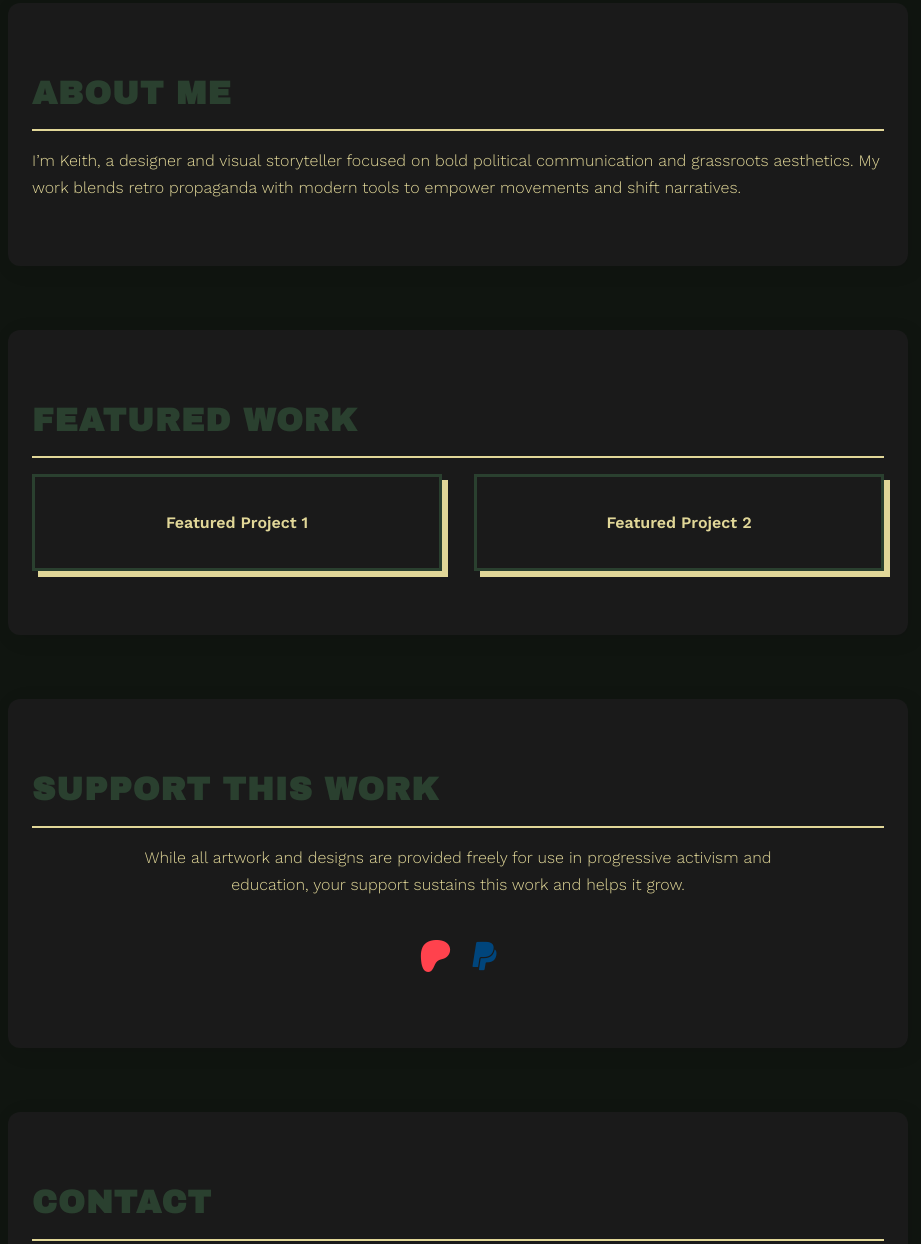
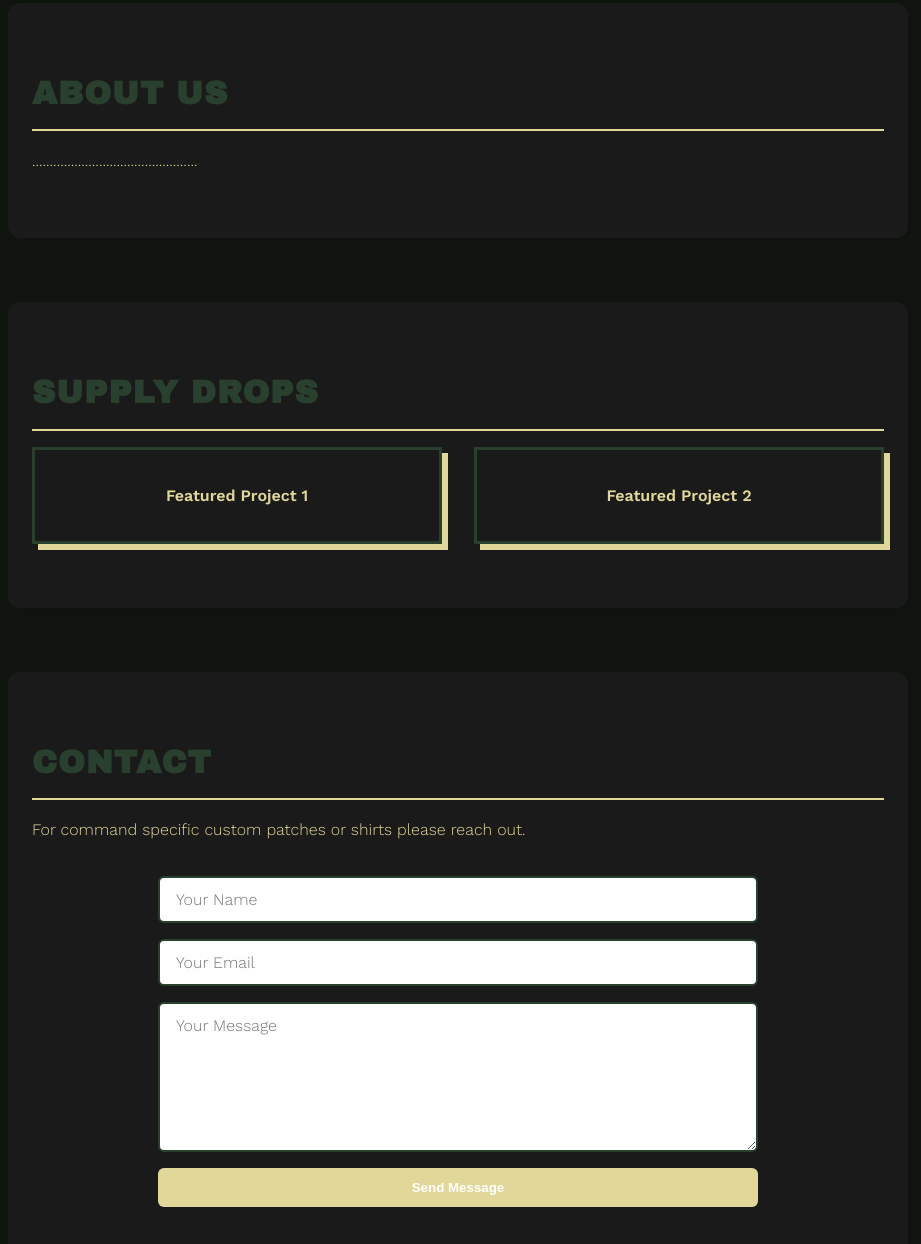
Before and after one commit to keithchaput/KeithChaput-, a plain HTML site: page index.html in a window 1280 px wide. Shown: the part 606-1850 px from the top of the page, without its empty margins (182-1103 px from the left). Drawn offline with nearby package versions, Linux system fonts and the light colour scheme.

Commit message:
Update index.html

```diff
--- a/index.html
+++ b/index.html
@@ -30,7 +30,7 @@
     }
 
     header {
-      background: url('bannerbackground.png') center/contain no-repeat;
+      background: url() center/contain no-repeat;
       background-size: 100% auto;
       background-attachment: fixed;
       color: var(--text-light);
@@ -275,11 +275,10 @@
 <body role="document">
   <header role="banner">
     <h1>Redacted Supply</h1>
-    <p class="tagline">Tactical Gear for the Rebellious Few.</p>
+    <p class="tagline">Engineered for the Unseen</p>
     <nav role="navigation" aria-label="Main Navigation">
       <a href="#about">About</a>
-      <a href="#featured">Featured Work</a>
-      <a href="#support">Support</a>
+      <a href="#featured">Supply Drops</a>
       <a href="#contact">Contact</a>
     </nav>
     <div class="social-icons">
@@ -291,32 +290,22 @@
 
   <main role="main">
     <section id="about" class="animate">
-      <h2>About Me</h2>
-      <p>I’m Keith, a designer and visual storyteller focused on bold political communication and grassroots aesthetics. My work blends retro propaganda with modern tools to empower movements and shift narratives.</p>
+      <h2>About Us</h2>
+      <p>...............................................</p>
     </section>
 
     <section id="featured" class="animate">
-      <h2>Featured Work</h2>
+      <h2>Supply Drops</h2>
       <div class="grid">
         <div class="card">Featured Project 1</div>
         <div class="card">Featured Project 2</div>
       </div>
     </section>
 
-    <section id="support" class="support animate">
-      <h2>Support This Work</h2>
-      <p style="text-align:center; max-width:700px; margin: 0 auto 2rem; color: #E1D798;">
-        While all artwork and designs are provided freely for use in progressive activism and education, your support sustains this work and helps it grow.
-      </p>
-      <div class="social-icons">
-        <a href="https://patreon.com/yourusername" target="_blank" aria-label="Patreon"><i class="fab fa-patreon"></i></a>
-        <a href="https://paypal.me/yourusername" target="_blank" aria-label="PayPal"><i class="fab fa-paypal"></i></a>
-      </div>
-    </section>
 
     <section id="contact" class="animate">
       <h2>Contact</h2>
-      <p>Reach out for collaborations, commissions, or just to say hello.</p>
+      <p>For command specific custom patches or shirts please reach out. </p>
       <form>
         <input type="text" name="name" placeholder="Your Name" required>
         <input type="email" name="email" placeholder="Your Email" required>
```
